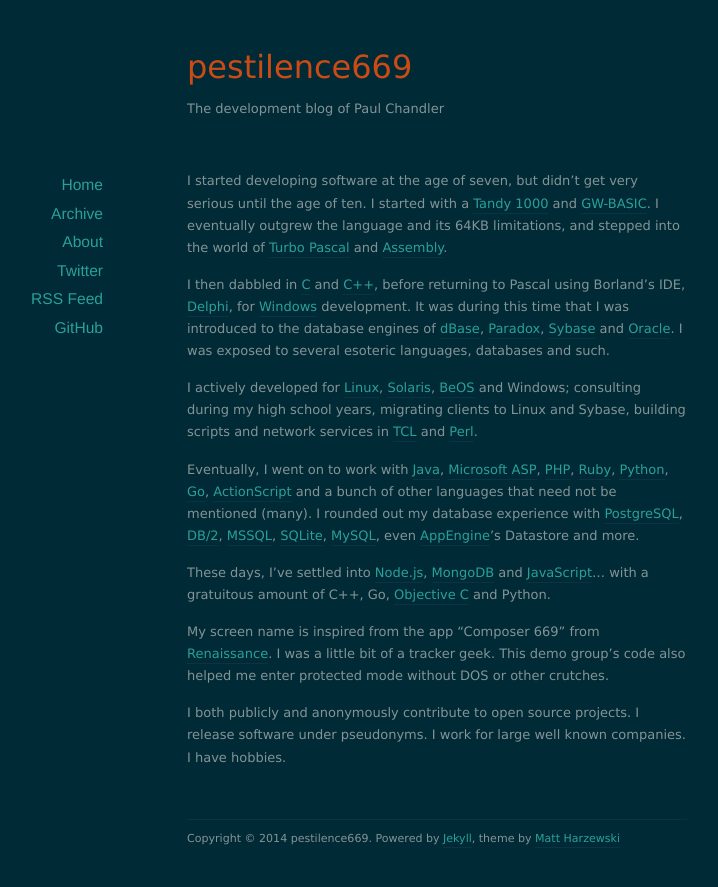
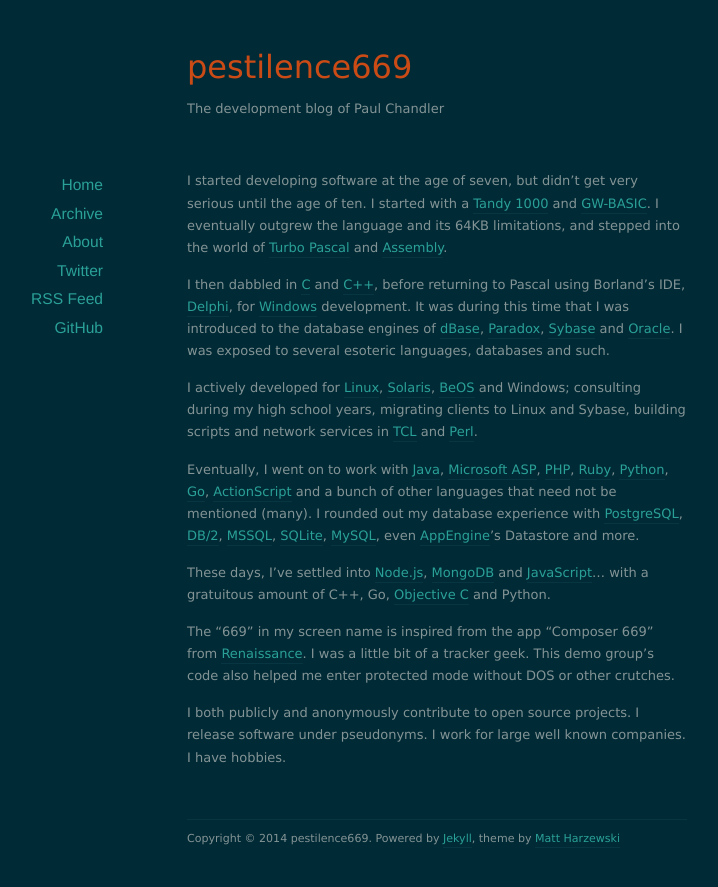
Before and after one commit to pestilence669/pestilence669.github.io, a Jekyll site: the page built from about/index.markdown, in a window 1280 px wide. Shown: the top 887 px of the page, without its empty margins (203-921 px from the left). Built offline with Jekyll 4.4.1, drawn with Linux system fonts in a browser that asks for light colours; nearby versions of some CDN libraries.

Commit message:
669 elaboration

```diff
--- a/about/index.markdown
+++ b/about/index.markdown
@@ -13,6 +13,6 @@
 
 These days, I've settled into [Node.js](http://en.wikipedia.org/wiki/Node.js), [MongoDB](http://en.wikipedia.org/wiki/Mongodb) and [JavaScript](http://en.wikipedia.org/wiki/JavaScript)... with a gratuitous amount of C++, Go, [Objective C](http://en.wikipedia.org/wiki/Objective_c) and Python.
 
-My screen name is inspired from the app "Composer 669" from [Renaissance](http://en.m.wikipedia.org/wiki/Renaissance_(demoscene)). I was a little bit of a tracker geek. This demo group's code also helped me enter protected mode without DOS or other crutches.
+The "669" in my screen name is inspired from the app "Composer 669" from [Renaissance](http://en.m.wikipedia.org/wiki/Renaissance_(demoscene)). I was a little bit of a tracker geek. This demo group's code also helped me enter protected mode without DOS or other crutches.
 
 I both publicly and anonymously contribute to open source projects. I release software under pseudonyms. I work for large well known companies. I have hobbies.
```
